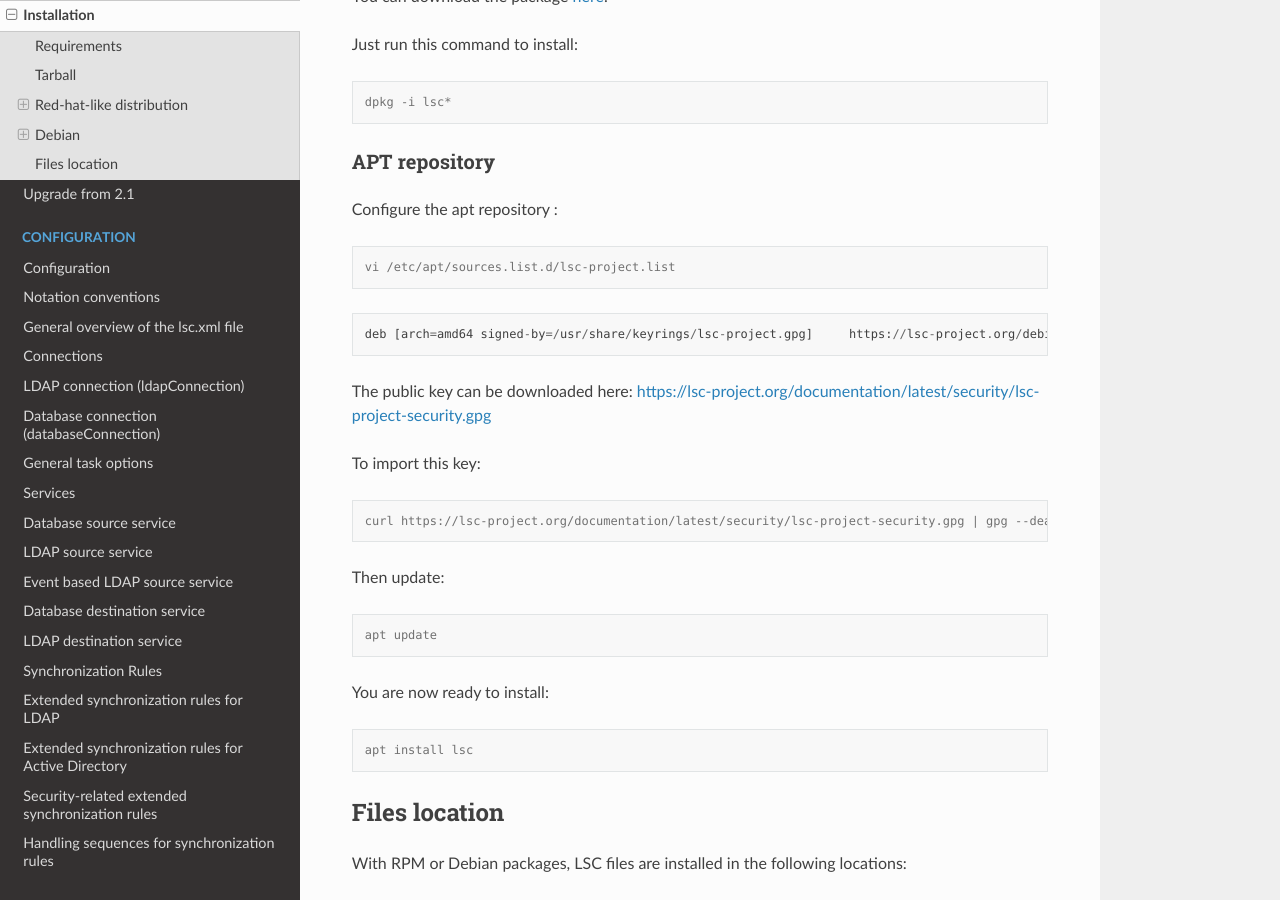
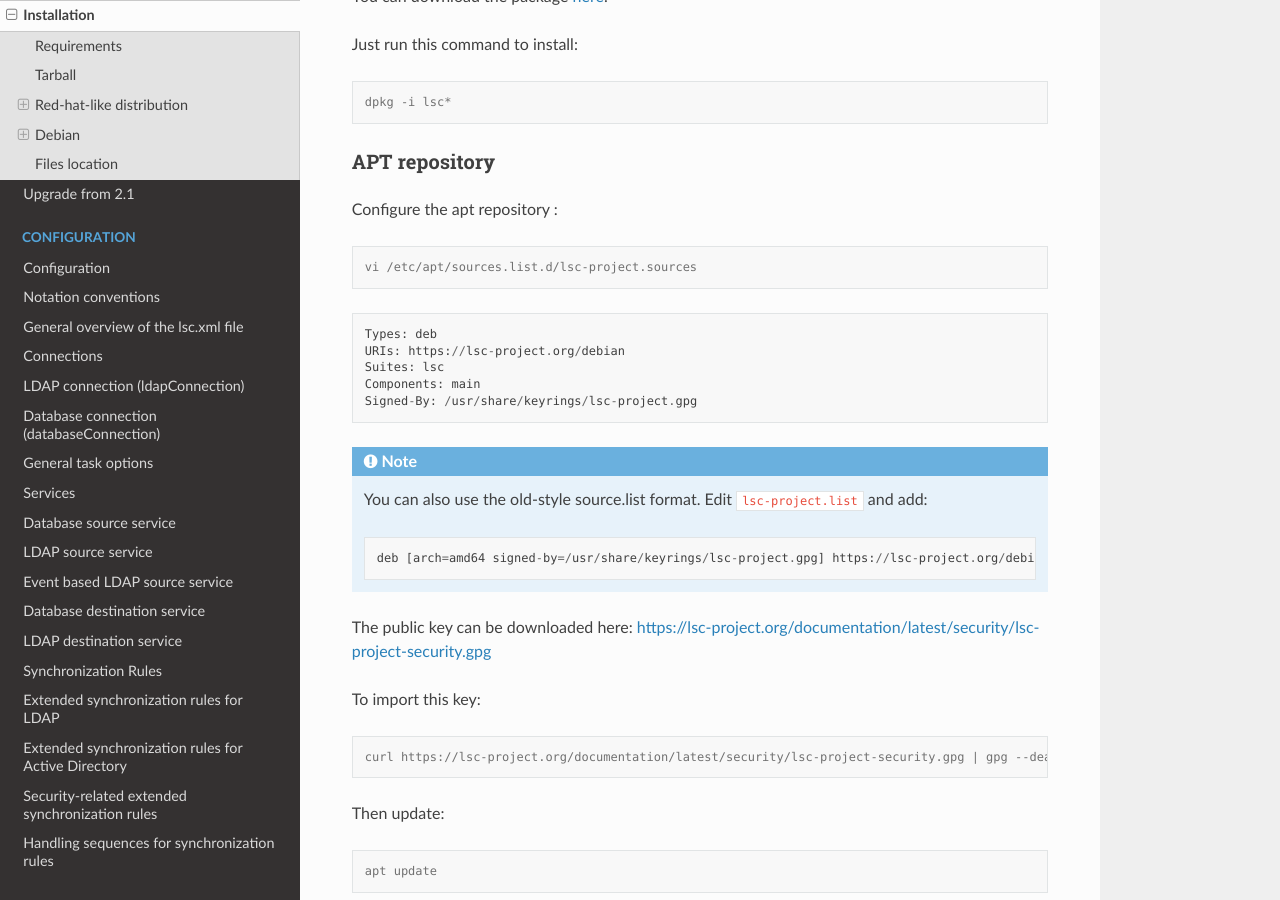
Before and after one commit to lsc-project/documentation, a Sphinx documentation site: the page built from source/installation.rst, in a window 1280 px wide and 900 px high, scrolled down 2304 px. Built offline with Sphinx 7.4.7 and the Read the Docs theme 3.1.0, drawn with Linux system fonts in a browser that asks for light colours.

Commit message:
use new deb822 format for apt repository
see also https://github.com/lsc-project/lsc/issues/424

```diff
--- a/source/installation.rst
+++ b/source/installation.rst
@@ -121,11 +121,22 @@ Configure the apt repository :
 
 .. code-block:: console
 
-    vi /etc/apt/sources.list.d/lsc-project.list
+    vi /etc/apt/sources.list.d/lsc-project.sources
 
 .. code-block::
 
-    deb [arch=amd64 signed-by=/usr/share/keyrings/lsc-project.gpg]     https://lsc-project.org/debian lsc main
+    Types: deb
+    URIs: https://lsc-project.org/debian
+    Suites: lsc
+    Components: main
+    Signed-By: /usr/share/keyrings/lsc-project.gpg
+
+.. note::
+
+    You can also use the old-style source.list format. Edit ``lsc-project.list`` and add::
+
+        deb [arch=amd64 signed-by=/usr/share/keyrings/lsc-project.gpg] https://lsc-project.org/debian lsc main
+
 
 The public key can be downloaded here: `https://lsc-project.org/documentation/latest/security/lsc-project-security.gpg <https://lsc-project.org/documentation/latest/security/lsc-project-security.gpg>`__
 
```
